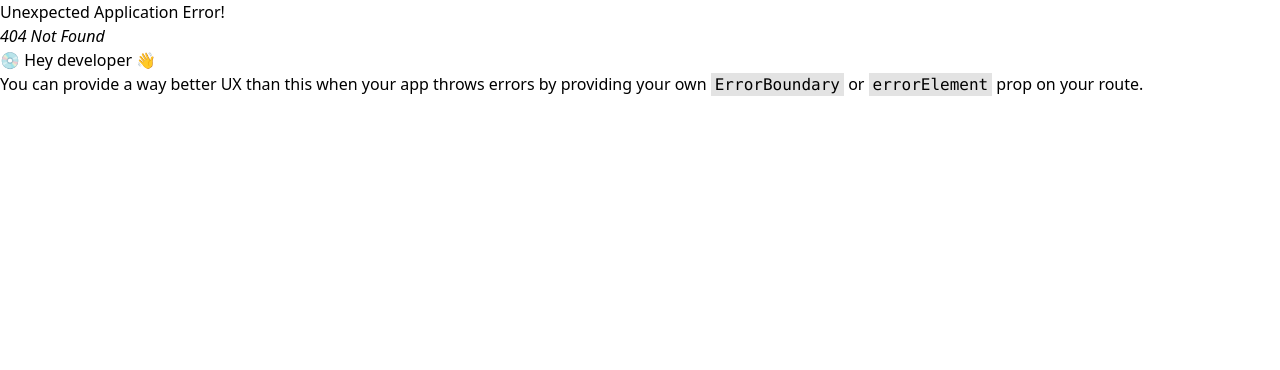
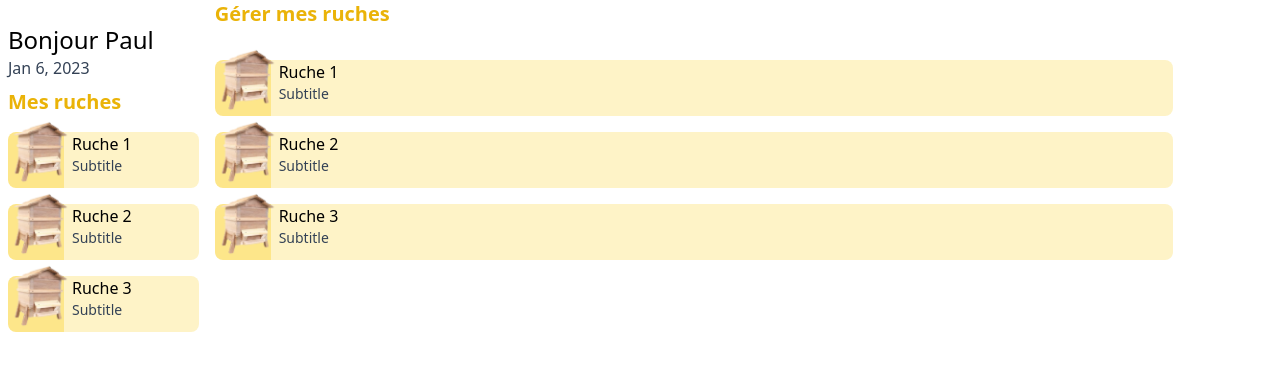
Before and after one commit to GdPaul1234/ruche-connectee, a React (Create React App) app in the folder frontend/: page /hives in a window 1280 px wide. Before the commit this address had no page. Shown: the top 370 px of the page. Built offline with nearby package versions, Linux system fonts and the light colour scheme.

Commit message:
Fix missing hive index route

```diff
--- a/frontend/src/components/mobile-main-menu.component.tsx
+++ b/frontend/src/components/mobile-main-menu.component.tsx
@@ -1,4 +1,4 @@
-import { Link, useLocation, useNavigate } from "react-router-dom"
+import { Link, useLocation } from "react-router-dom"
 import HiveListSelectorComponent, { Props } from "./hive-list-selector.component"
 
 import website_logo from '../ressources/logo192.png'
@@ -6,19 +6,17 @@ import back_icon from '../ressources/back_icon.png'
 
 export default function MobileMainMenuComponent({ hives, className }: Props) {
   const location = useLocation()
-  const navigate = useNavigate()
-
-  function goBack() {
-    navigate(-1)
-  }
 
   const shouldShowHives = !location.pathname.includes('hives')
   const shouldShowBackButton = location.pathname !== '/'
 
   return <header className={`relative ${className}`}>
-    {shouldShowBackButton && <button className="absolute bottom-4 hover:opacity-60" onClick={goBack}>
+    {shouldShowBackButton && <Link
+      to={location.pathname.slice(0, location.pathname.lastIndexOf('/'))}
+      className="absolute bottom-4 hover:opacity-60"
+    >
       <img src={back_icon} className="w-10 h-10" alt="go back" />
-    </button>}
+    </Link>}
 
     <Link to='/' className="w-full hover:opacity-60">
       <img src={website_logo} className="w-20 h-20 m-auto" alt="logo" />
--- /dev/null
+++ b/frontend/src/routes/hive-index.page.tsx
@@ -0,0 +1,11 @@
+import HiveListSelectorComponent from "../components/hive-list-selector.component"
+
+export default function HivePageIndex() {
+  const hives = Array.from({ length: 3 }, (_, i) => ({ name: `Ruche ${i + 1}`, id: i })) // TODO: use loader
+
+  return <>
+    <h2 className="mb-8 text-xl text-yellow-500 font-semibold">Gérer mes ruches</h2>
+    <HiveListSelectorComponent hives={hives} />
+  </>
+
+}
```
Also changed, not shown: frontend/src/index.tsx (+6 -1 lines), frontend/src/routes/hive-show.page.tsx (renamed from frontend/src/routes/hive.page.tsx).
